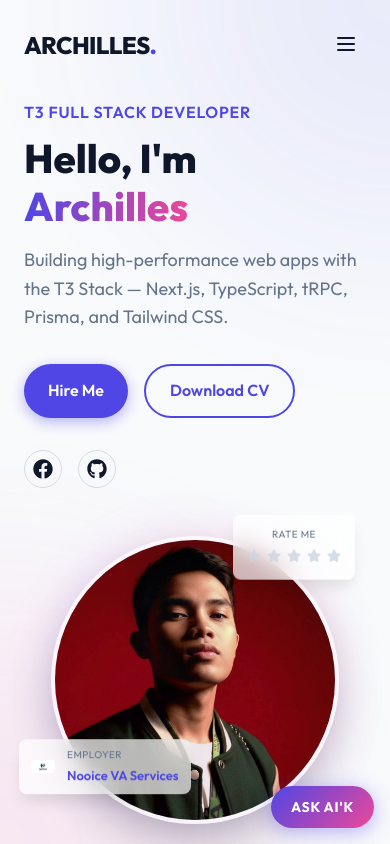
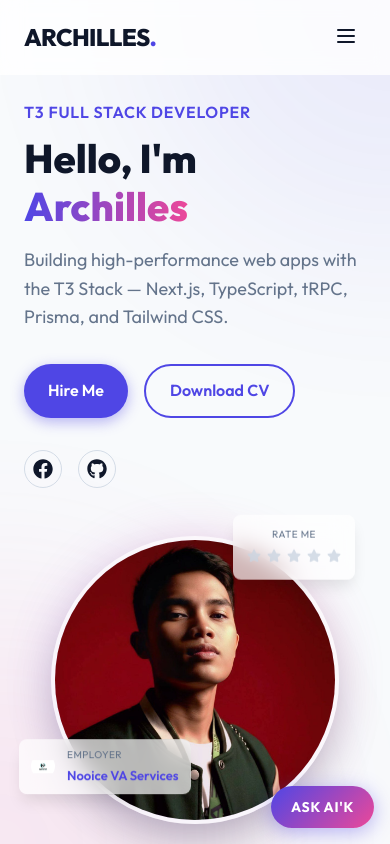
Before and after one commit to archillesdc-git/Archilles-Dela-Cruz-Resume, a Next.js app: page / in a window 390 px wide. Shown: the top 844 px of the page. Built offline with nearby package versions, Linux system fonts and the light colour scheme.

Commit message:
fix: Mobile header now sticky with solid background

```diff
--- a/src/components/Header.module.css
+++ b/src/components/Header.module.css
@@ -5,8 +5,18 @@
     right: 0;
     z-index: 1000;
     transition: all 0.3s ease;
-    padding: 1.5rem 0;
-    background: transparent;
+    padding: 1rem 0;
+    background: var(--nav-bg);
+    backdrop-filter: blur(10px);
+    -webkit-backdrop-filter: blur(10px);
+}
+
+@media (min-width: 768px) {
+    .header {
+        padding: 1.5rem 0;
+        background: transparent;
+        backdrop-filter: none;
+    }
 }
 
 .scrolled {
```
